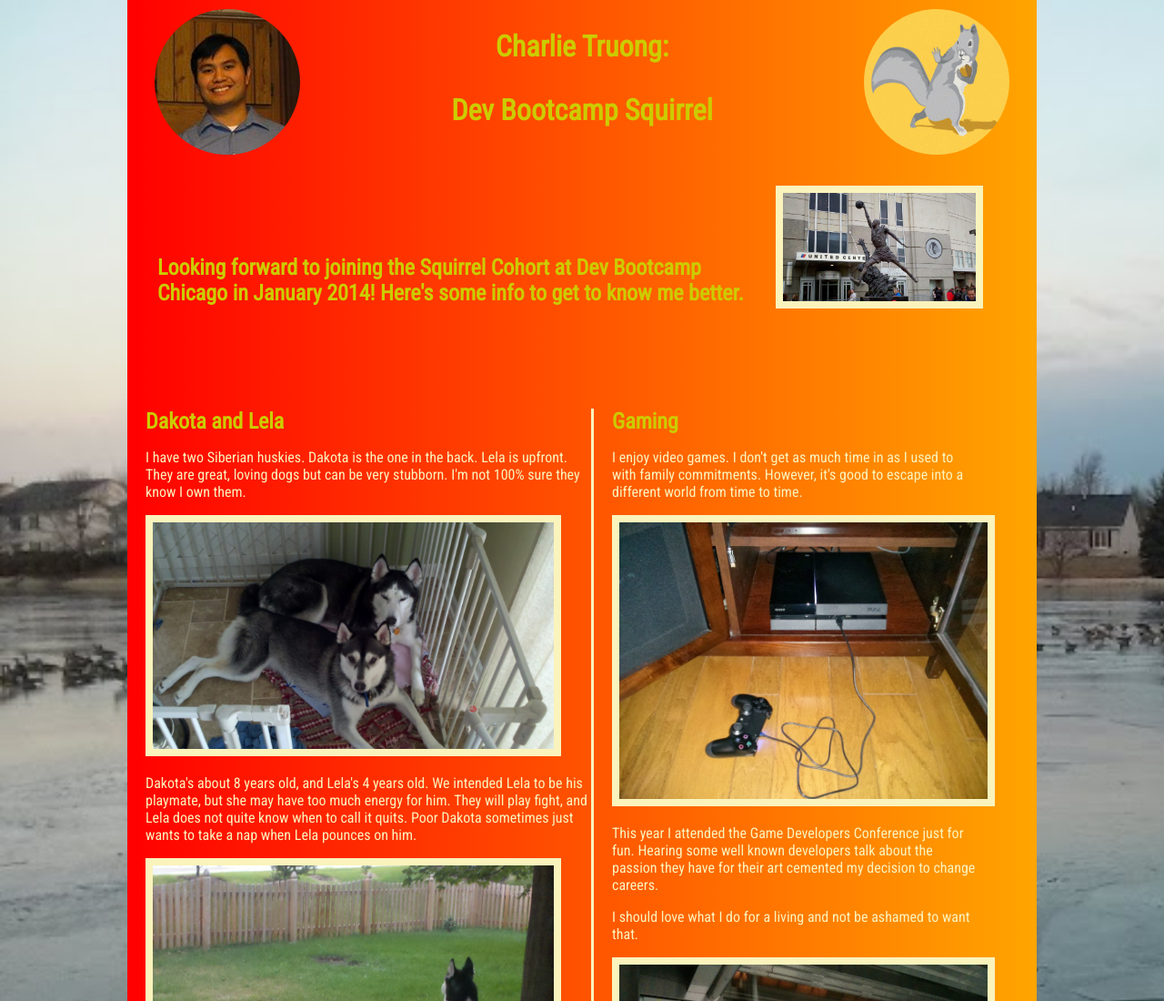
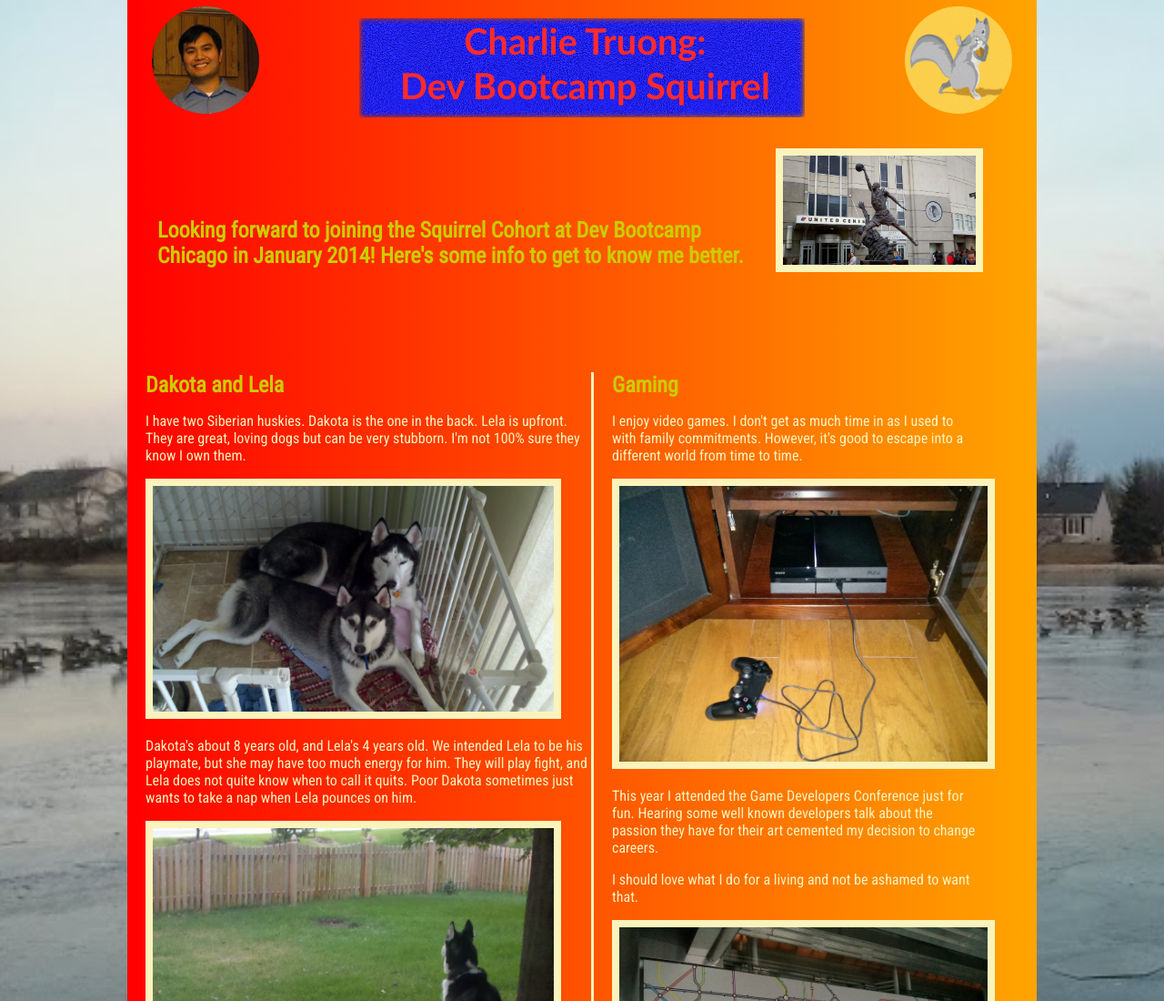
Before and after one commit to Charlie-Truong-Dev-Bootcamp/Responsive_Site, a plain HTML site: page index.html in a window 1280 px wide. Shown: the top 1100 px of the page at 91% size. Drawn offline with Linux system fonts and the light colour scheme.

Commit message:
added svg image as logo

```diff
--- a/css/style.css
+++ b/css/style.css
@@ -33,11 +33,15 @@ h2{
 #charlie{
 	border-radius: 12.500em;
 	margin: 3.125%;
+	max-width: 50%;
+}
+
+object {
+	max-width: 100%;
 }
 
 #title{
-	text-align: center;
-	color: #CCCC00;
+	margin: 2% 0;
 }
 
 #squirrel{
@@ -76,8 +80,8 @@ h2{
 }
 
 /*media queries*/
-/*iphone*/
-@media screen and (max-width: 480px){
+/*small resolution*/
+@media screen and (max-width: 650px){
 	.grid_1,
 	.grid_2,
 	.grid_3,
@@ -133,7 +137,7 @@ h2{
 }
 
 /*media queries*/
-/*ipad*/
+/*medium resolution*/
 @media screen and (max-width: 1024px){
 	.grid_1,
 	.grid_2,
@@ -161,6 +165,12 @@ h2{
 		margin: 0 0 2% 0;
 	}
 
+	#title{
+		text-align: center;
+		width: 100%;
+	}
+
+
 	body{
 	background: -webkit-linear-gradient(left, red, orange); /* For Safari */
 	background: -o-linear-gradient(left, red, orange); /* For Opera 11.1 to 12.0 */
--- a/index.html
+++ b/index.html
@@ -12,14 +12,15 @@
 <body>
 	<div class="container clearfix" id="mainbody">
 		<div class="grid_12">
-			<div class="grid_4 omega alpha" id="charlie_div">
+			<div class="grid_3 omega alpha" id="charlie_div">
 				<img src="img/charlie.jpg" alt="Charlie Truong" id="charlie">
 			</div>
-			<div class="grid_4 alpha omega" id="title">
-				<h1>Charlie Truong:</h1>
-				<h1>Dev Bootcamp Squirrel</h1>
+			<div class="grid_6 alpha omega" id="title">
+				<object data="img/logo.svg" type="image/svg+xml" class="chart">
+					<a href="img/logo.svg"></a>
+				</object>
 			</div>
-			<div class="grid_4 alpha" id="squirrel_div">
+			<div class="grid_3 alpha" id="squirrel_div">
 				<img src="img/squirrel.jpg" alt="Squirrel Cohort" id="squirrel">
 			</div>
 		</div>
```
Also changed, not shown: img/logo-test.svg (added), img/logo.svg (added).
